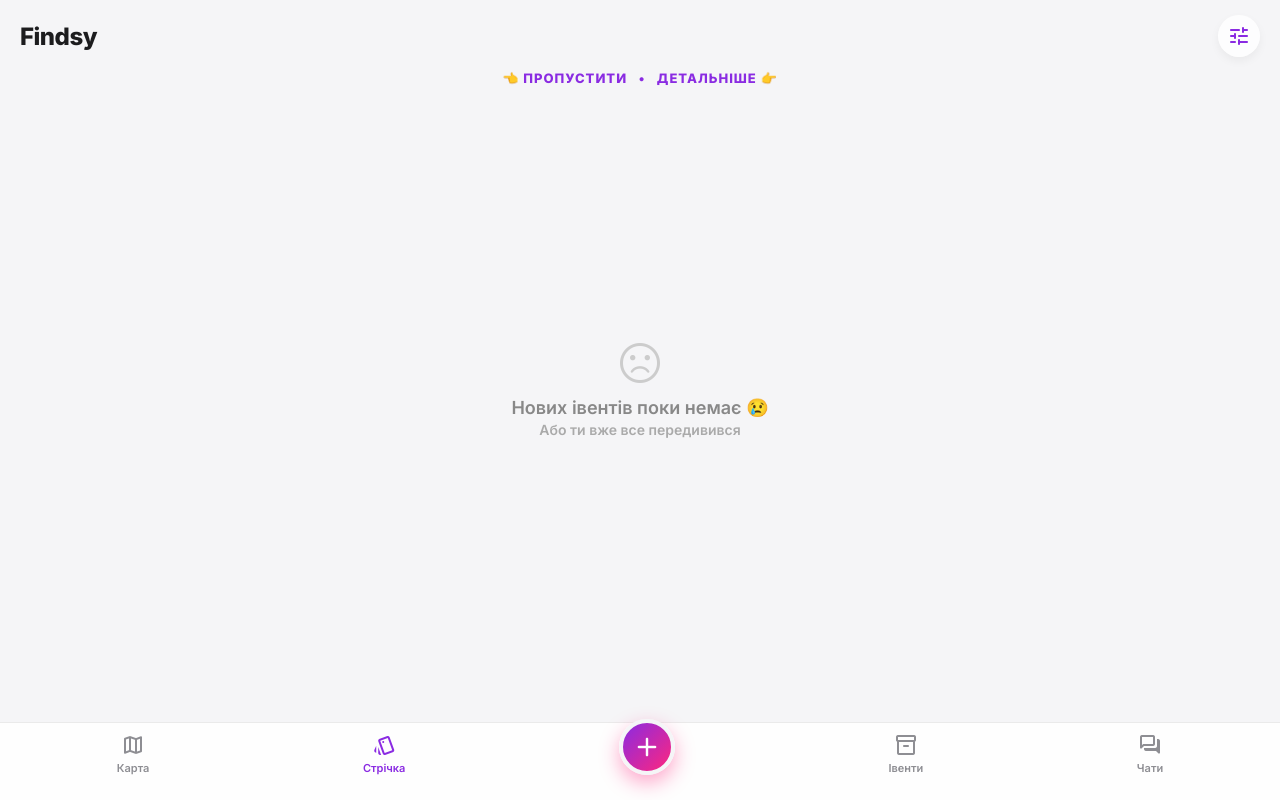
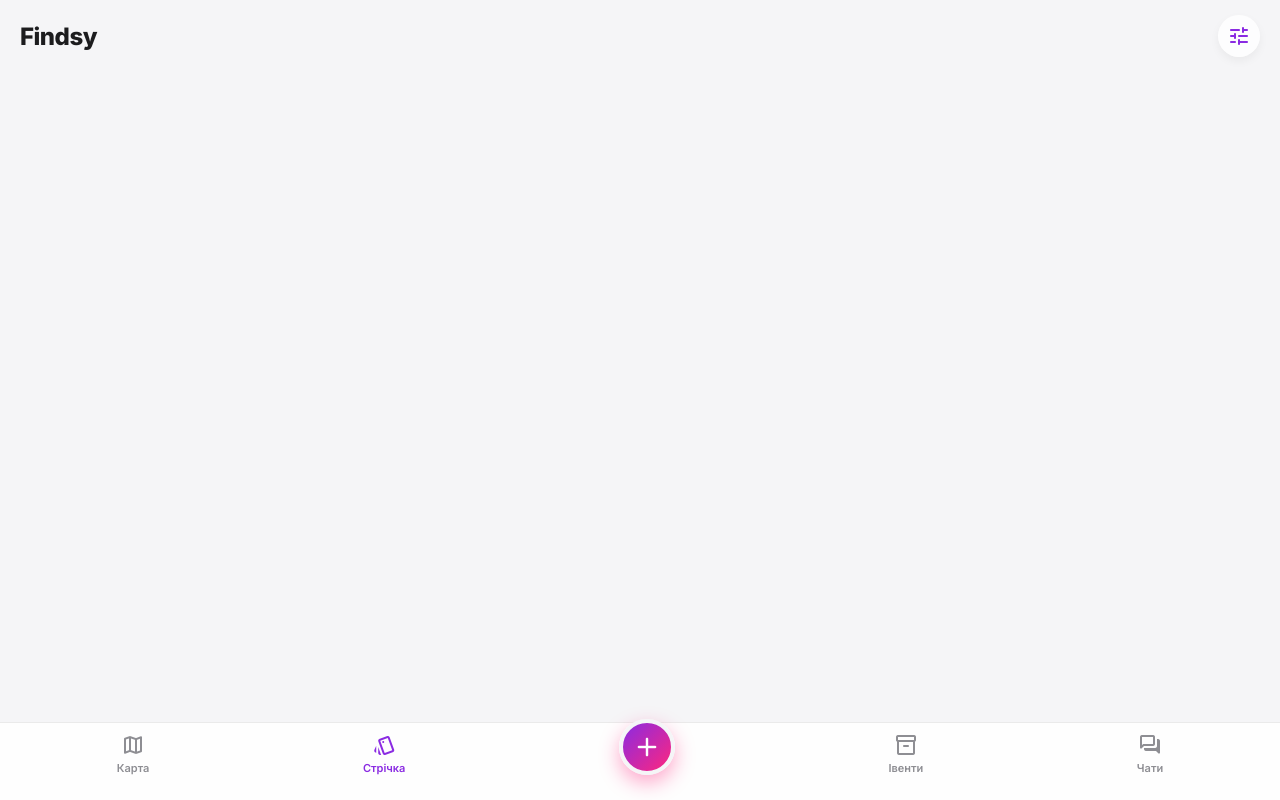
Before and after one commit to VladimirKin97/hobbybot, a FastAPI app: page /Strichka.html in a window 1280 px wide. Run offline with FastAPI, Linux system fonts and the light colour scheme; parts of the project's set-up code (start-up, migrations or seed data) failed here and were passed over; some libraries are stand-ins or nearby versions.

Commit message:
Update Strichka.html

```diff
--- a/templates/Strichka.html
+++ b/templates/Strichka.html
@@ -112,7 +112,6 @@
         <div class="filter-btn" onclick="openFilters()"><span class="material-symbols-rounded">tune</span></div>
     </div>
 
-    <div class="swipe-hint" id="swipeHint" style="display: none;">👈 Пропустити &nbsp;&nbsp;•&nbsp;&nbsp; Детальніше 👉</div>
 
     <div class="feed-container" id="cardStack">
         <div class="empty-state" id="emptyState" style="display: none;">
```
